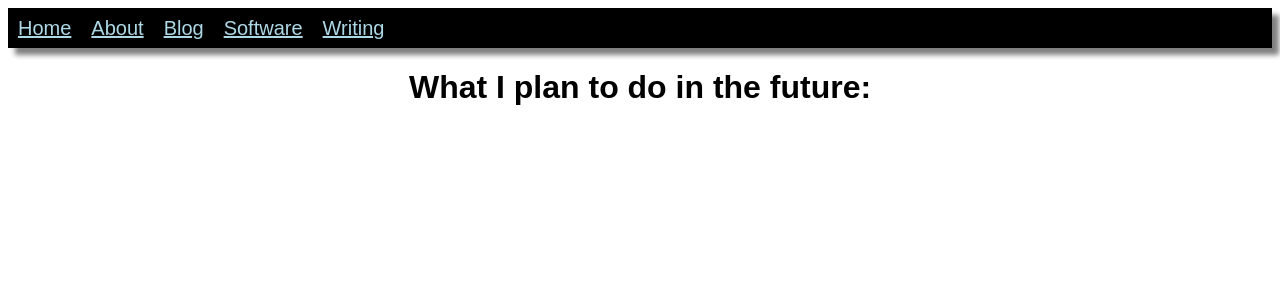
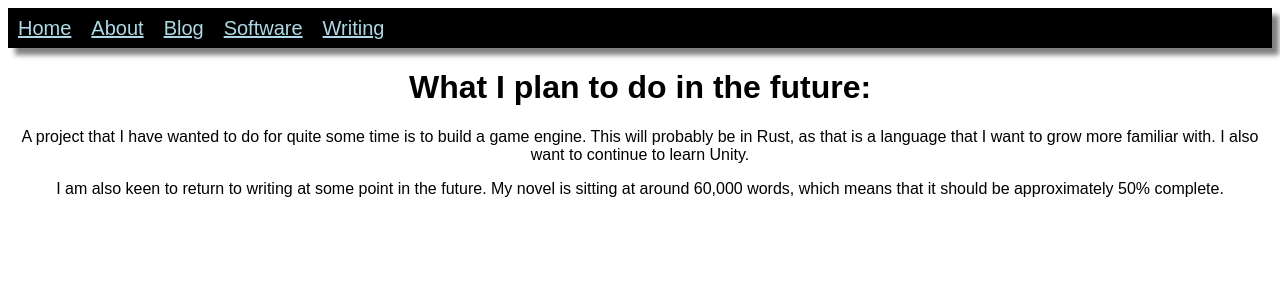
Before and after one commit to sschreyer/sschreyer.github.io, a Jekyll site: the page built from future.html, in a window 1280 px wide. Shown: the top 300 px of the page. Built offline with Jekyll 4.4.1, drawn with Linux system fonts in a browser that asks for light colours.

Commit message:
Filled out projects.html and future.html

```diff
--- a/future.html
+++ b/future.html
@@ -2,3 +2,15 @@
 title: Future
 ---
 <h1>What I plan to do in the future:</h1>
+
+<p>
+    A project that I have wanted to do for quite some time is to build a game engine.
+    This will probably be in Rust, as that is a language that I want to grow more
+    familiar with. I also want to continue to learn Unity.
+</p>
+
+<p>
+    I am also keen to return to writing at some point in the future. My novel
+    is sitting at around 60,000 words, which means that it should be approximately
+    50% complete.
+</p>
--- a/index.html
+++ b/index.html
@@ -26,9 +26,9 @@ title: Home
         </p>
     </div>
 
-    <div id="whatHaveIDone" class="homepage_block">
+    <div id="whatDoing" class="homepage_block">
         <h3>
-            What have I done?
+            What am I working on?
         </h3>
 
         <p>
```
Also changed, not shown: projects.html (+10 -1 lines), script.js (+2 -5 lines), _data/navigation.yml (line endings or trailing spaces).
